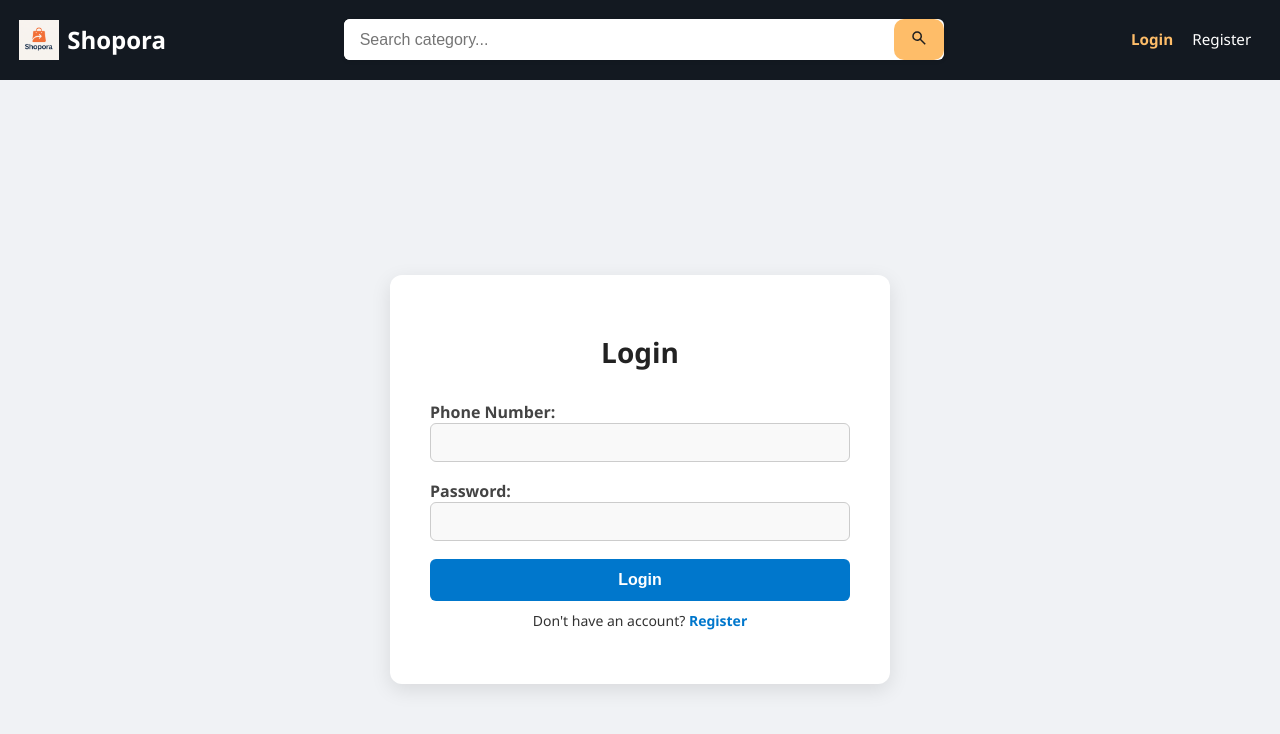
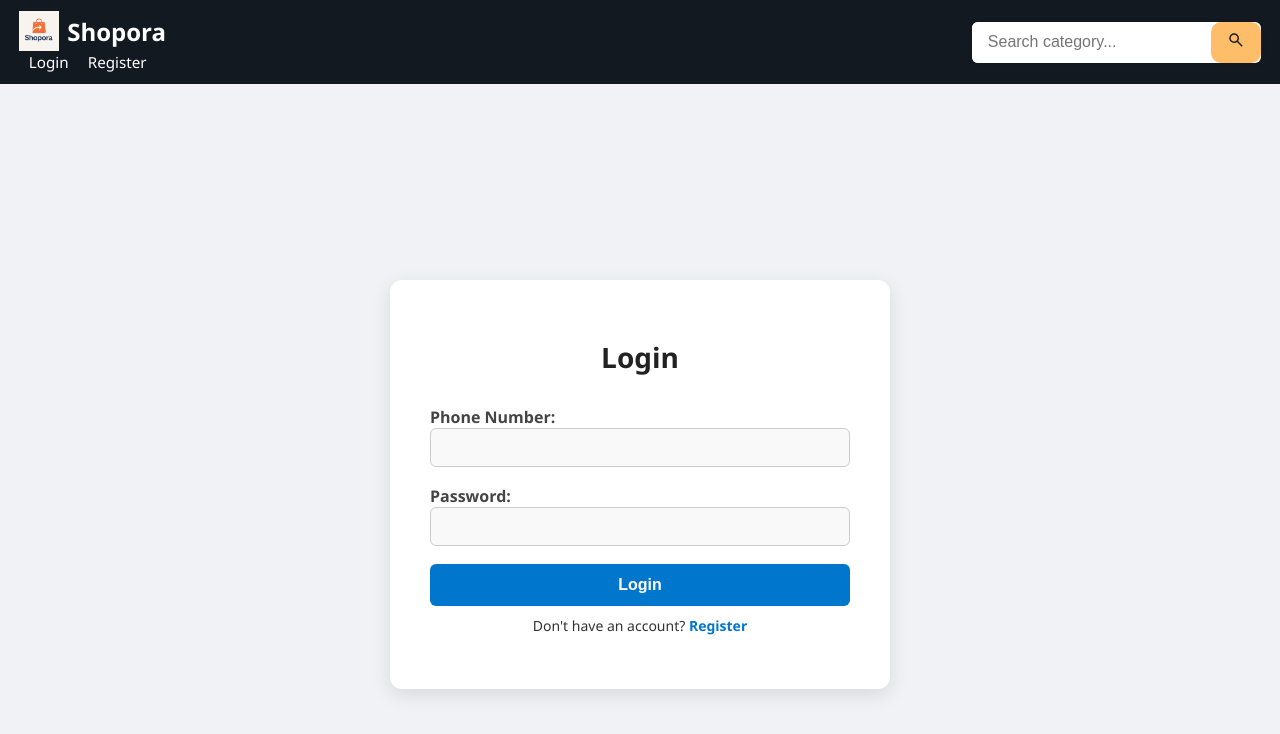
Before and after one commit to JYOTHSNAGALLA/ECOMMERCE_WEBSITE, a React (Create React App) app in the folder client/: page /#/login in a window 1280 px wide. Shown: the top 734 px of the page. Built offline with nearby package versions, Linux system fonts and the light colour scheme.

Commit message:
Fix: update app css and navbar

```diff
--- a/client/src/components/Navbar.js
+++ b/client/src/components/Navbar.js
@@ -79,51 +79,22 @@ function Navbar() {
 
   return (
     <nav className="navbar">
-      {/* Left: Hamburger & Logo */}
+  <div className="navbar-top">
     <div className="navbar-left">
       {isLoggedIn && (
         <button className="hamburger" onClick={toggleMenu}>☰</button>
       )}
       <NavLink to="/" className="navbar-logo">
-          <img
-            src={`${process.env.PUBLIC_URL}/assets/logo.png`}
-            alt="Shopora Logo"
-            className="logo-img"
-          />
+        <img src={`${process.env.PUBLIC_URL}/assets/logo.png`} alt="Shopora Logo" className="logo-img" />
         <span className="logo-text">Shopora</span>
       </NavLink>
     </div>
 
-      {/* Center: Search */}
-      <div className="navbar-center">
-        <form onSubmit={handleSearchSubmit} className="search-form">
-          <input
-            type="text"
-            placeholder="Search category..."
-            value={searchTerm}
-            onChange={(e) => setSearchTerm(e.target.value)}
-            className="search-input"
-          />
-          <button type="submit" className="search-button">
-            <img
-              src={`${process.env.PUBLIC_URL}/assets/search-icon.svg`}
-              alt="Search"
-              className="search-icon"
-            />
-          </button>
-        </form>
-      </div>
-
-      {/* Right: Cart and User */}
     <div className="navbar-right">
       {isLoggedIn && (
         <NavLink to="/cart" className="cart-icon-link">
           <div className="cart-icon-wrapper">
-              <img
-                src={`${process.env.PUBLIC_URL}/assets/cart-icon.svg`}
-                alt="Cart"
-                className="cart-icon"
-              />
+            <img src={`${process.env.PUBLIC_URL}/assets/cart-icon.svg`} alt="Cart" className="cart-icon" />
             {itemCount > 0 && <span className="cart-badge">{itemCount}</span>}
           </div>
         </NavLink>
@@ -132,9 +103,7 @@ function Navbar() {
       {isLoggedIn ? (
         <div className="avatar-container">
           <button className="avatar-toggle" onClick={toggleDropdown}>
-              <div className="text-avatar">
-                {userName?.charAt(0)?.toUpperCase() || 'U'}
-              </div>
+            <div className="text-avatar">{userName?.charAt(0)?.toUpperCase() || 'U'}</div>
           </button>
           {showDropdown && (
             <div className="avatar-menu">
@@ -145,13 +114,30 @@ function Navbar() {
         </div>
       ) : (
         <div className="auth-links">
-            <NavLink to="/login" className={({ isActive }) => isActive ? 'nav-link active-link' : 'nav-link'}>Login</NavLink>
-            <NavLink to="/register" className={({ isActive }) => isActive ? 'nav-link active-link' : 'nav-link'}>Register</NavLink>
+          <NavLink to="/login" className="nav-link">Login</NavLink>
+          <NavLink to="/register" className="nav-link">Register</NavLink>
         </div>
       )}
     </div>
+  </div>
 
-      {/* Hamburger Menu Items (only for logged-in) */}
+  {/* Search bar goes in its own row */}
+  <div className="navbar-search">
+    <form onSubmit={handleSearchSubmit} className="search-form">
+      <input
+        type="text"
+        placeholder="Search category..."
+        value={searchTerm}
+        onChange={(e) => setSearchTerm(e.target.value)}
+        className="search-input"
+      />
+      <button type="submit" className="search-button">
+        <img src={`${process.env.PUBLIC_URL}/assets/search-icon.svg`} alt="Search" className="search-icon" />
+      </button>
+    </form>
+  </div>
+
+  {/* Hamburger dropdown */}
   {menuOpen && isLoggedIn && (
     <div className="mobile-menu show">
       <NavLink to="/" className="nav-link">Home</NavLink>
```
Lines whose indentation alone changed are shown as unchanged.
